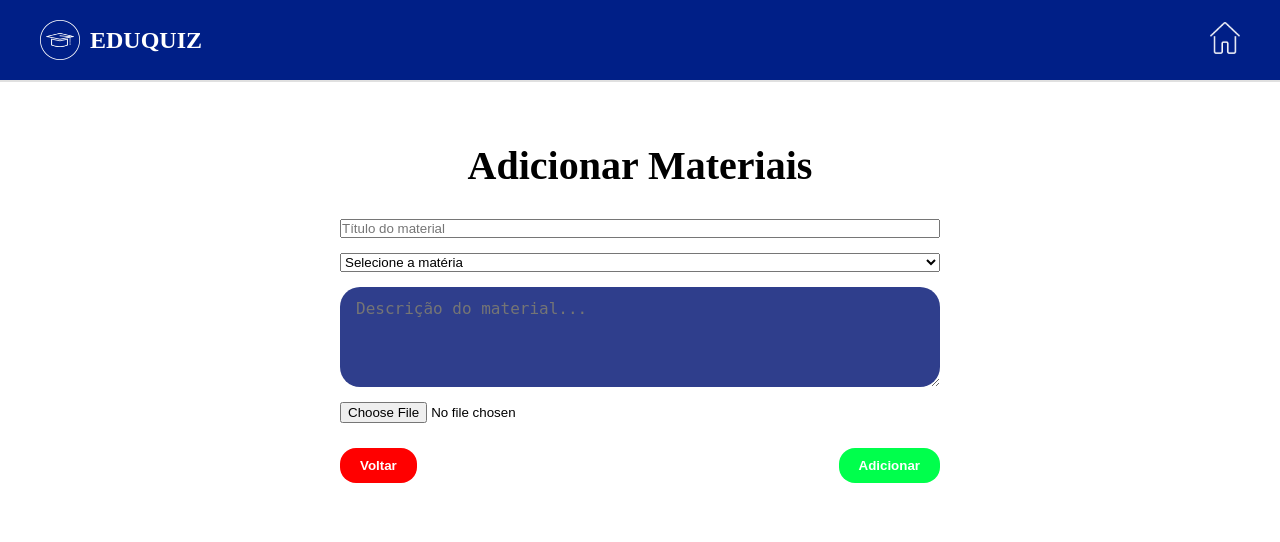
After one commit to monickeivlopes/EduQuiz, a Flask app: page /adicionar_materiais in a window 1280 px wide. The commit adds this page. Shown: the top 542 px of the page. Run offline with Flask 3, Linux system fonts and the light colour scheme; the visitor is signed in with stand-in values (Sample User, id 1); some libraries are stand-ins or nearby versions.

Commit message:
Fiz com que fosse possível fazer upload de materiais

```diff
--- a/app.py
+++ b/app.py
@@ -1,6 +1,9 @@
 from flask import Flask, render_template, request, redirect, flash, url_for, session
 from flask_mysqldb import MySQL
 import hashlib
+import os
+from werkzeug.utils import secure_filename
+
 
 app = Flask(__name__)
 
@@ -10,8 +13,18 @@ app.config['MYSQL_USER'] = 'root'
 app.config['MYSQL_PASSWORD'] = ''
 app.config['MYSQL_DB'] = 'Eduquiz'
 app.secret_key = 'supersecretkey'
+UPLOAD_FOLDER = 'uploads'
+ALLOWED_EXTENSIONS = {'pdf', 'doc', 'docx', 'ppt', 'pptx', 'png', 'jpg', 'jpeg'}
+
+app.config['UPLOAD_FOLDER'] = UPLOAD_FOLDER
+
 
 mysql = MySQL(app)
+
+
+#Função auxiliar para mandar os materiais para o banco
+def allowed_file(filename):
+    return '.' in filename and filename.rsplit('.', 1)[1].lower() in ALLOWED_EXTENSIONS
 
 # Rota da página inicial
 @app.route("/")
@@ -121,6 +134,41 @@ def logout():
     flash('Você saiu da sua conta.', 'info')
     return redirect(url_for('index'))
 
+@app.route('/adicionar_materiais', methods=['GET', 'POST'])
+def adicionar_materiais():
+    if 'usuario_id' not in session or session.get('usuario_tipo') != 'professor':
+        flash('Acesso restrito aos professores.', 'danger')
+        return redirect(url_for('index'))
+
+    if request.method == 'POST':
+        titulo = request.form['titulo']
+        materia = request.form['materia']
+        descricao = request.form['descricao']
+        arquivo = request.files['arquivo']
+
+        if arquivo and allowed_file(arquivo.filename):
+            filename = secure_filename(arquivo.filename)
+            caminho = os.path.join(app.config['UPLOAD_FOLDER'], filename)
+            arquivo.save(caminho)
+
+            url_arquivo = os.path.join('uploads', filename)
+            professor_id = session['usuario_id']
+
+            cursor = mysql.connection.cursor()
+            cursor.execute(
+                "INSERT INTO materiais (professor_id, titulo, url) VALUES (%s, %s, %s)",
+                (professor_id, titulo, url_arquivo)
+            )
+            mysql.connection.commit()
+
+            flash('Material adicionado com sucesso!', 'success')
+            return redirect(url_for('index_professor'))
+        else:
+            flash('Tipo de arquivo não permitido.', 'danger')
+
+    return render_template('adicionar_materiais.html')
+
+
 
 if __name__ == '__main__':
     app.run(debug=True)
--- /dev/null
+++ b/templates/adicionar_materiais.html
@@ -0,0 +1,53 @@
+<!DOCTYPE html>
+<html lang="pt-BR">
+<head>
+  <meta charset="UTF-8" />
+  <meta name="viewport" content="width=device-width, initial-scale=1.0" />
+  <title>Adicionar Materiais</title>
+  <link rel="stylesheet" href="static/professor.css" />
+</head>
+<body>
+
+<header>
+  <div class="logo">
+    <img src="static/img/Logo.png" alt="Logo EduQuiz" />
+    <span>EDUQUIZ</span>
+  </div>
+  <nav>
+    <a href="{{ url_for('logout') }}">
+      <img src="static/img/casa.png" alt="Ícone de logout" style="width: 30px;" />
+    </a>
+  </nav>
+</header>
+
+<main>
+  <h1>Adicionar Materiais</h1>
+
+  <form action="{{ url_for('adicionar_materiais') }}" method="POST" enctype="multipart/form-data" style="width: 100%; max-width: 600px; display: flex; flex-direction: column; gap: 15px;">
+
+    <input type="text" name="titulo" placeholder="Título do material" required />
+
+    <select name="materia" required>
+    <option disabled selected>Selecione a matéria</option>
+    <option value="Matemática">Matemática</option>
+    <option value="Química">Química</option>
+    <option value="Física">Física</option>
+    <option value="História">História</option>
+    <option value="Geografia">Geografia</option>
+  </select>
+
+
+
+    <textarea name="descricao" placeholder="Descrição do material..." rows="4" style="padding: 12px 16px; border: none; border-radius: 20px; background-color: #2f3e8c; color: white; font-size: 1rem;" required></textarea>
+
+    <input type="file" name="arquivo" accept=".pdf,.doc,.docx,.ppt,.pptx,.png,.jpg,.jpeg" required />
+
+    <div style="display: flex; justify-content: space-between;">
+      <button type="button" class="btn-voltar" onclick="window.history.back()">Voltar</button>
+      <button type="submit" class="btn-concluir">Adicionar</button>
+    </div>
+  </form>
+</main>
+
+</body>
+</html>
--- a/templates/index_professor.html
+++ b/templates/index_professor.html
@@ -26,7 +26,8 @@
         <button class="btn-iniciar">Gerenciar questões</button>
 
         <div class="botoes-secundarios">
-            <a href="#" class="btn-secundario">
+            <a href="{{ url_for('adicionar_materiais') }}" class="btn-secundario">
+
                 <span class="icone"></span> Gerenciar Materias
             </a>
             <a href="#" class="btn-secundario">
```
Also changed, not shown: 1 other file.
